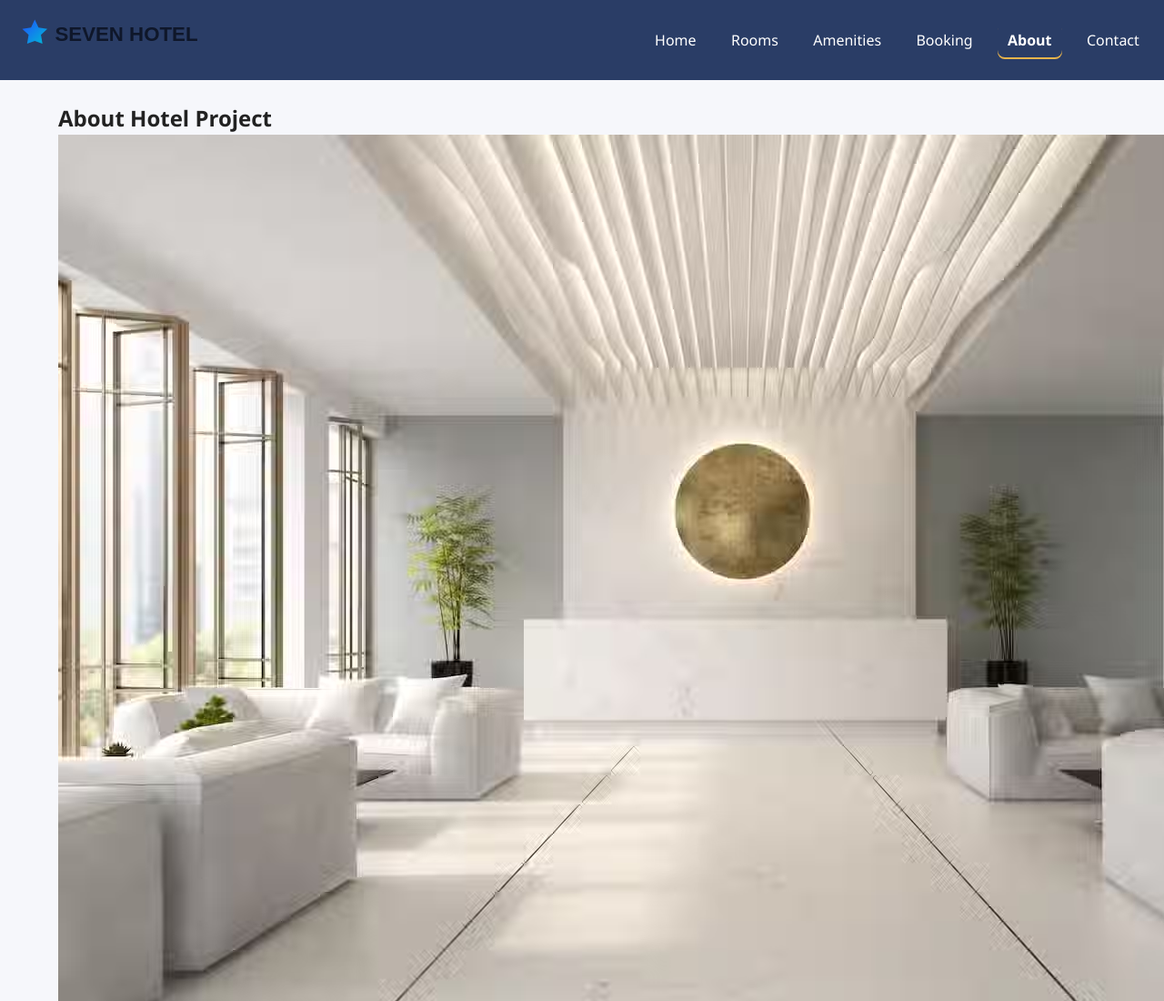
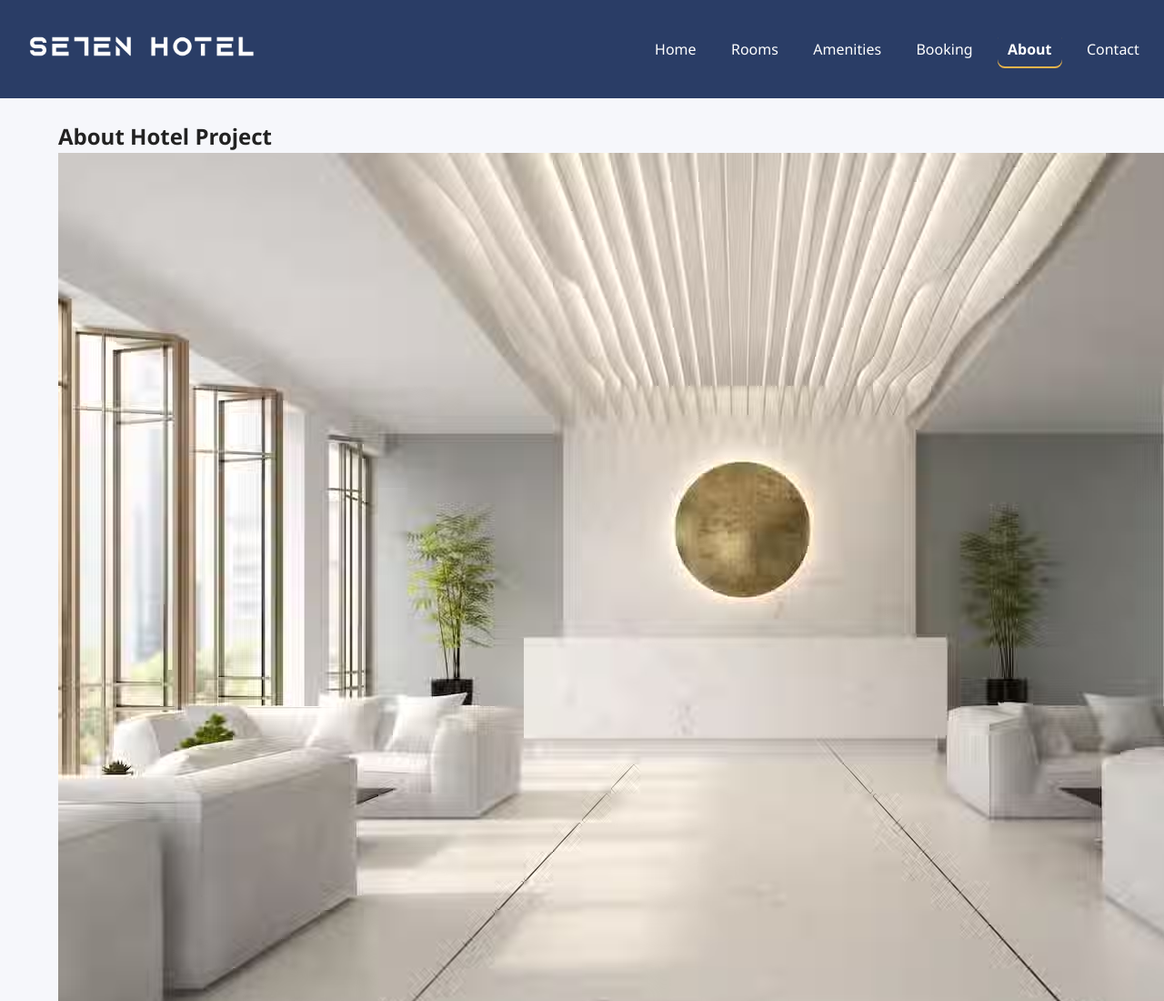
Before and after one commit to skuzan/Hotel, a plain HTML site: page about.html in a window 1280 px wide. Shown: the top 1100 px of the page at 91% size. Drawn offline with Linux system fonts and the light colour scheme.

Commit message:
CSS logo und favicon update

```diff
--- a/about.html
+++ b/about.html
@@ -5,7 +5,7 @@
     <meta name="viewport" content="width=device-width, initial-scale=1.0">
     <title>Hotel Project - About</title>
     <link rel="stylesheet" href="/css/style.css">
-    <link rel="icon" href="/images/logo.svg" type="image/x-icon"/>
+    <link rel="icon" href="/images/icon.png" type="image/x-icon"/>
 </head>
 <body>
 
@@ -15,7 +15,7 @@
     <header>
       <nav class="header-nav">
         <div class="logo">
-          <a href="/index.html"><img src="/images/logo.svg" alt="hotel-project-logo" title="hotel-project-logo"></a>
+          <a href="/index.html"><img src="/images/logo2.png" alt="hotel-project-logo" title="hotel-project-logo"></a>
         </div>
         <button
           class="menu-toggle"
--- a/css/style.css
+++ b/css/style.css
@@ -52,7 +52,7 @@ header{
 }
 
 .logo img{
-    height: 50px;
+    height: 70px;
     width: auto;
 }
 
```
Also changed, not shown: amenities.html (+2 -2 lines), booking.html (+2 -2 lines), contact.html (+2 -2 lines), index.html (+2 -2 lines), rooms.html (+2 -2 lines), images/icon.png (added), images/logo2.png (added), 1 other file.
